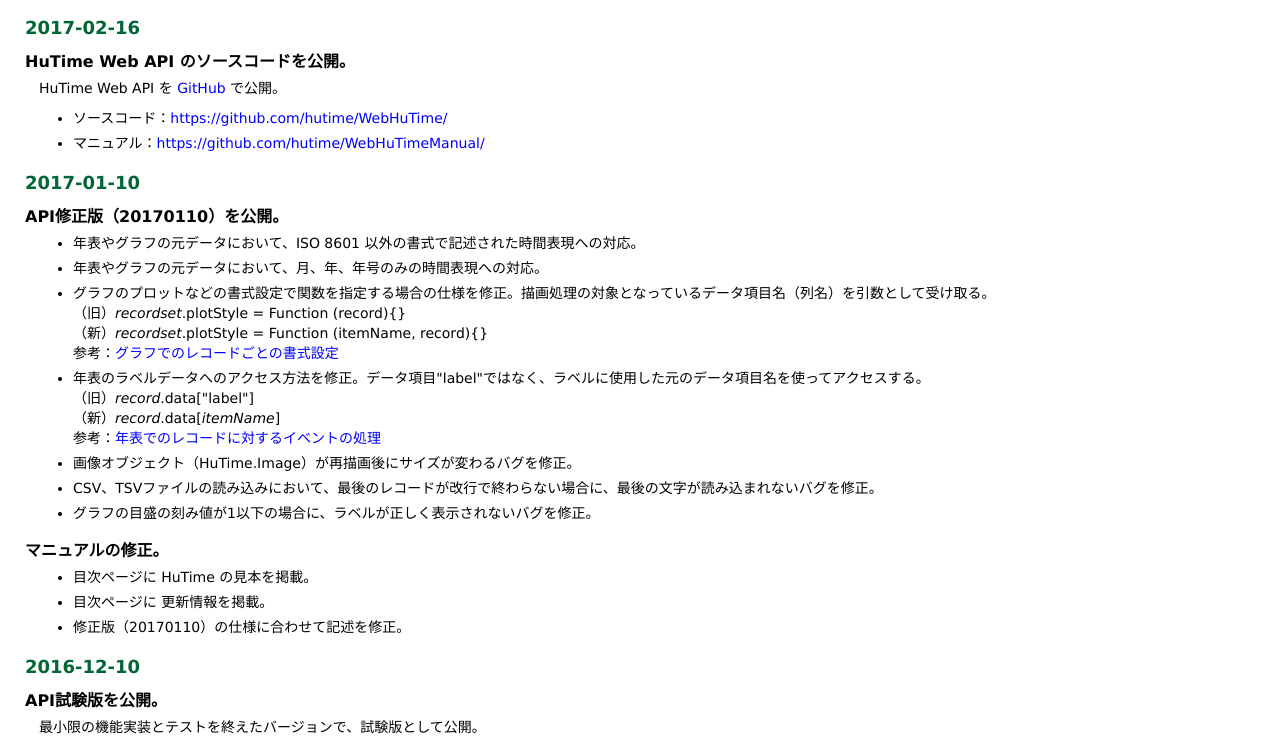
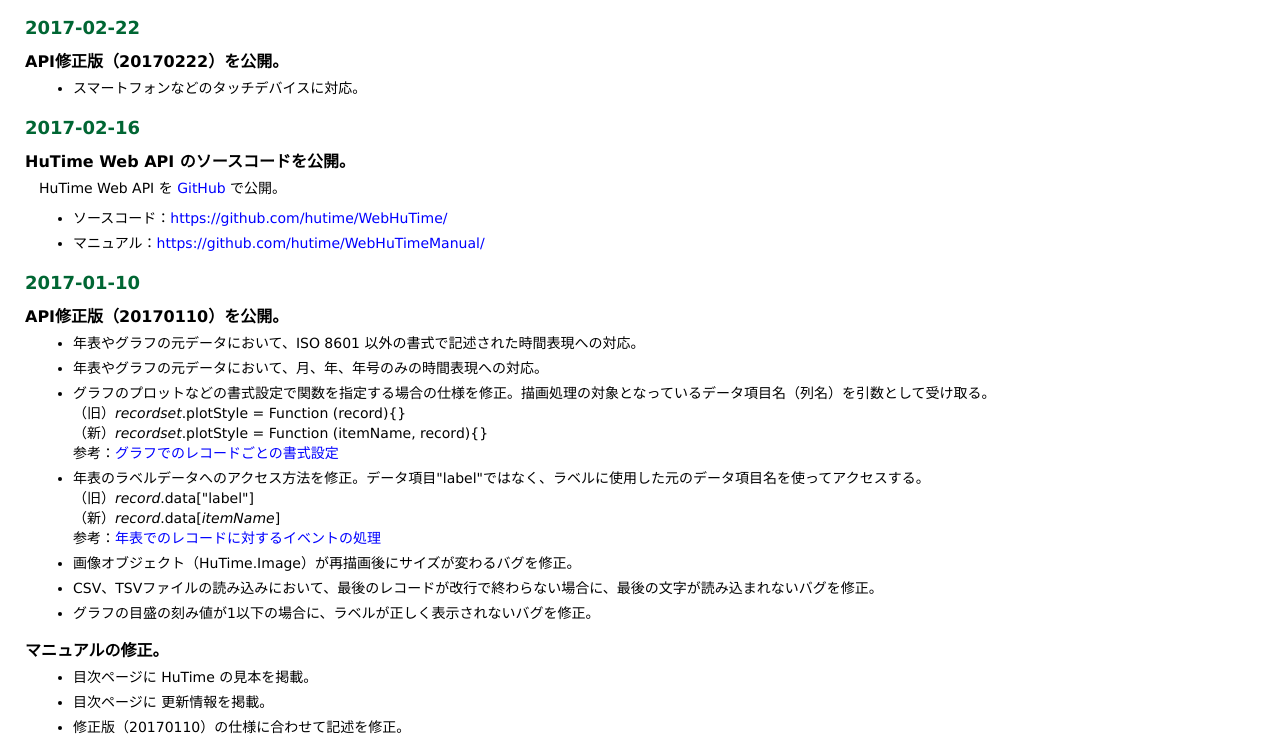
Before and after one commit to hutime/WebHuTimeManual, a plain HTML site: page manual/ja/History.html in a window 1280 px wide. Shown: the part 69-805 px from the top of the page. Drawn offline with nearby package versions, Linux system fonts and the light colour scheme; files that its build step writes are made by us from their sources.

Commit message:
update history (version 20172222 release)

```diff
--- a/manual/ja/History.html
+++ b/manual/ja/History.html
@@ -21,6 +21,14 @@
   <br class="clearfloat"/>
 </div>
 <div id="mainContent">
+
+  <div id="update_20170222">
+    <h2>2017-02-22</h2>
+    <h3>API修正版（20170222）を公開。</h3>
+    <ul>
+      <li>スマートフォンなどのタッチデバイスに対応。</li>
+    </ul>
+  </div>
 
   <div id="update_20170216">
     <h2>2017-02-16</h2>
```
Also changed, not shown: manual/ja/index.html (+2 -0 lines).
